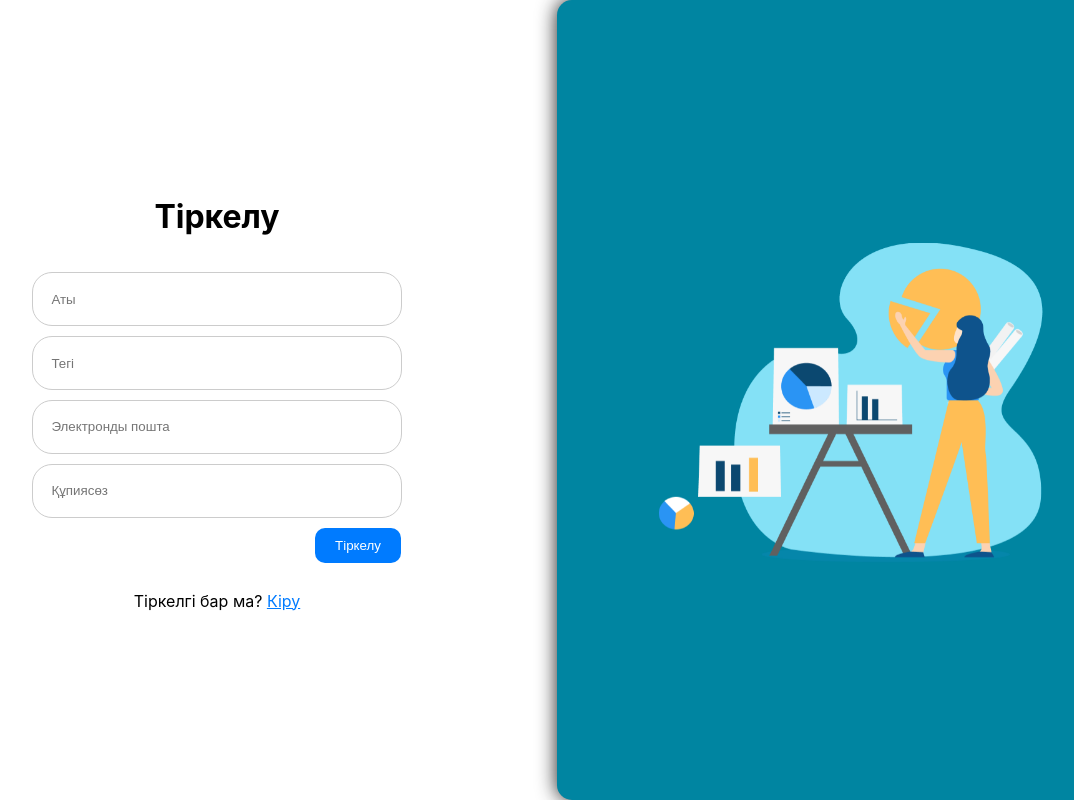
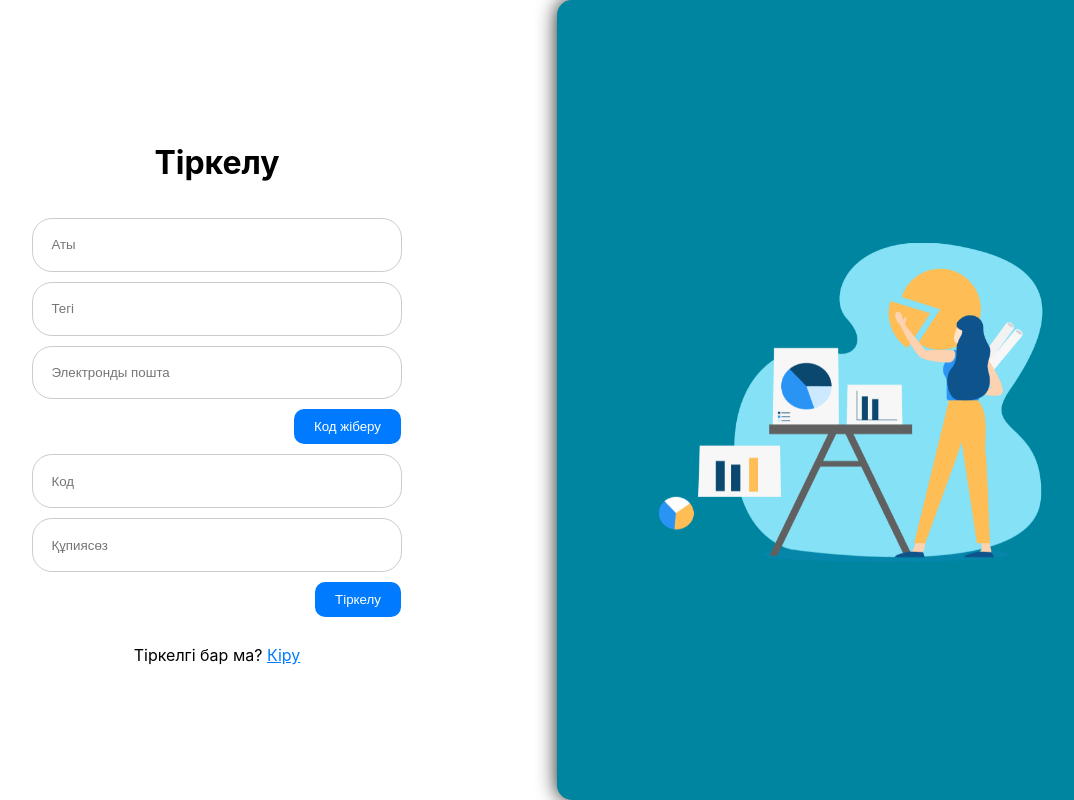
Before and after one commit to laqube/finkomek-user-app, a React (Vite) app: page /register in a window 1280 px wide. Shown: the whole page, without its empty margins (123-1197 px from the left). Built offline with nearby package versions, Linux system fonts and the light colour scheme; no server answers.

Commit message:
feature check email
-added email verification
-next is password change with the same logic and user profile update

```diff
--- a/src/pages/CoursesCatalogue/coursescatalogue.module.css
+++ b/src/pages/CoursesCatalogue/coursescatalogue.module.css
@@ -23,10 +23,12 @@
   height: 380px;
   gap: 10px;
   transition: transform 0.2s;
+  box-shadow: 10px 10px 5px lightblue;
 }
 
 .course_card:hover {
   transform: scale(1.05);
+  box-shadow: 10px 10px 5px 12px lightblue;
 }
 
 .course_card_image {
--- a/src/pages/LoginPage/LoginPage.jsx
+++ b/src/pages/LoginPage/LoginPage.jsx
@@ -21,10 +21,10 @@ const LoginPage = () => {
     setMessage("");
 
     try {
-      const response2 = await API.post("/auth/login", {
-        email,
-        password,
-      });
+      // const response2 = await API.post("/auth/login", {
+      //   email,
+      //   password,
+      // });
       const response = await axios.post(
         `${apiKey}/auth/login`,
         {
@@ -42,16 +42,14 @@ const LoginPage = () => {
       if (response.data.status === "success") {
         // Бәрі норм
         localStorage.setItem("token", data.token);
-        localStorage.setItem("email", data.email);
-        localStorage.setItem("fname", data.fname);
+        // localStorage.setItem("email", data.email);
+        // localStorage.setItem("fname", data.fname);
         // Success message (optional)
         setMessage(data.message);
         // Оқушы рөлін беру
         dispatch(login({ role: "student" }));
-        // Redirect to the expert page
         navigate("/user");
       } else {
-        // Authentication error, display error message
         setMessage(data.message);
       }
     } catch (error) {
--- a/src/pages/RegistrationPage/RegistrationPage.jsx
+++ b/src/pages/RegistrationPage/RegistrationPage.jsx
@@ -11,7 +11,18 @@ const LoginPage = () => {
   const [fname, setFname] = useState("");
   const [lname, setLname] = useState("");
   const [message, setMessage] = useState("");
+  const [code, setCode] = useState("");
   const navigate = useNavigate();
+
+  const handleCodeSubmit = async (e) => {
+    e.preventDefault();
+    try {
+      axios.post(`${apiKey}/auth/send-email`, { email });
+    } catch (error) {
+      console.error("Код жіберілмеді", error);
+      setMessage("Код жіберілмеді");
+    }
+  };
 
   const handleSubmit = async (e) => {
     e.preventDefault();
@@ -80,6 +91,20 @@ const LoginPage = () => {
             value={email}
             onChange={(e) => setEmail(e.target.value)}
           />
+          <button
+            className={styles.form_button}
+            type="button"
+            onClick={handleCodeSubmit}
+          >
+            Код жіберу
+          </button>
+          <input
+            className={styles.form_input}
+            type="text"
+            placeholder="Код"
+            value={code}
+            onChange={(e) => setCode(e.target.value)}
+          />
           <input
             className={styles.form_input}
             type="password"
```
